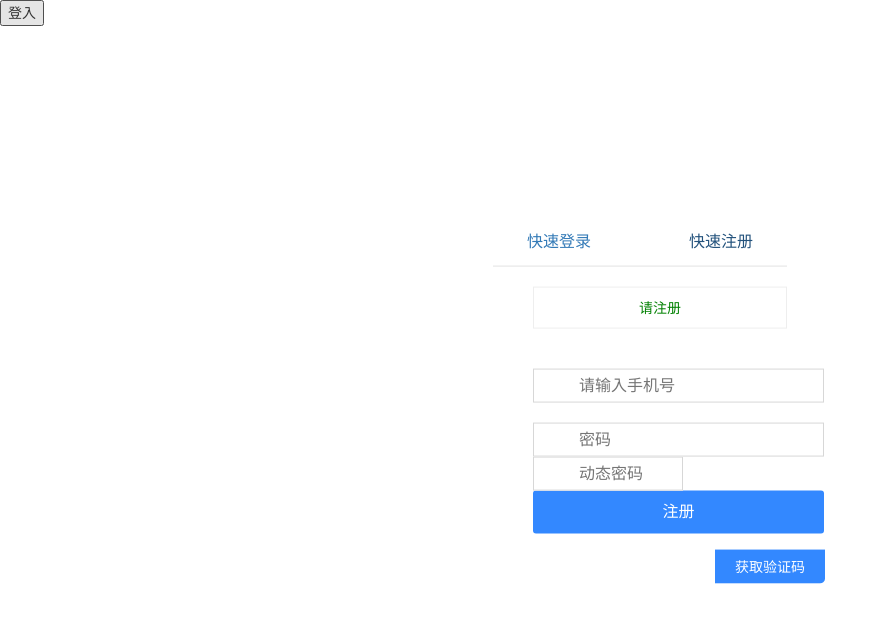
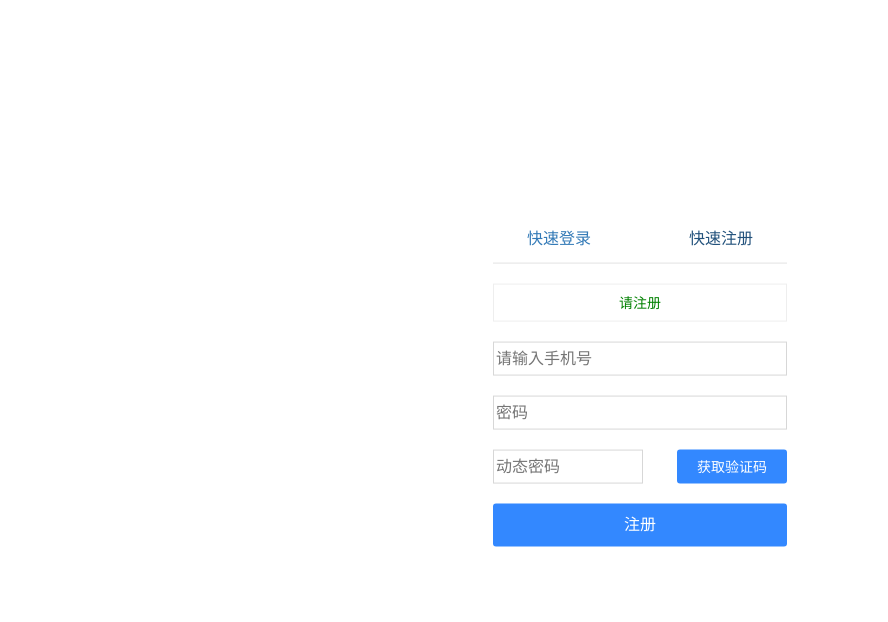
Before and after one commit to hamger/other, a plain HTML site: page login.html in a window 1280 px wide. Both pictures are taken after a click on the element "快速注册". Shown: the whole page, without its empty margins (0-888 px from the left). Drawn offline with nearby package versions, Linux system fonts and the light colour scheme.

Commit message:
Improve2

```diff
--- a/login.html
+++ b/login.html
@@ -38,7 +38,6 @@
         left: 50%;
         top: 50%;
         padding:0 38px 30px 38px;
-        overflow: hidden;
     }
 
     .login-header {
@@ -57,13 +56,10 @@
 
     .cue {
         width: 100%;
-        padding: 10px 0;
+        padding: 8px 0;
         text-align: center;
         border: 1px solid #eee;
-        margin: 20px 0;
-    }
-
-    .green {
+        margin-top: 20px;
         color: green;
     }
 
@@ -78,8 +74,7 @@
         background: #fff;
         color: #333;
         font-size: 16px;
-        padding: 5px 5px 5px 45px;
-        width: 291px;
+        width: 100%;
     }
 
     input {
@@ -91,50 +86,53 @@
         border: none;
         background-color: #38f;
         padding: 10px 0;
-        width: 291px;
+        width: 100%;
         cursor: pointer;
         text-align: center;
         font-size: 16px;
         color: white;
         border-radius: 3px;
-        margin-bottom: 20px;
+        margin-top: 20px;
     }
 
     .get-captcha {
         background-color: #38f;
         border: medium none;
-        bottom: 0;
         color: white;
         cursor: pointer;
         font-size: 14px;
         height: 34px;
         line-height: 34px;
-        position: absolute;
-        right: 0;
         text-align: center;
         width: 110px;
+        float: right;
+        margin-top: 20px;
+        border-radius: 3px;
+    }
+
+    .reg_form {
+        padding: 0;
     }
     </style>
 </head>
 
 <body>
-    <button id="loginBtn" onclick="loginFrame()">登入</button>
     <!-- mask -->
     <div class="login-overlay"></div>
     <div class="login-modal-main container">
         <!-- header -->
         <div class="login-header">
             <div class="switch row text-center" id="switch">
-            <div class="switch_btn_focus col-xs-6" id="switch_qlogin"><a  href="javascript:void(0);" tabindex="7">快速登录</a></div>
-            <div class="switch_btn col-xs-6" id="switch_login"><a href="javascript:void(0);" tabindex="8">快速注册</a></div>
+            <div class="switch_btn_focus col-xs-6" id="switch_qlogin" style="cursor: pointer;"><a  href="javascript:void(0);" tabindex="7">快速登录</a></div>
+            <div class="switch_btn col-xs-6" id="switch_login" style="cursor: pointer;"><a href="javascript:void(0);" tabindex="8">快速注册</a></div>
             </div>
         </div>
         <!--登录-->
         <div class="web_qr_login" id="web_qr_login" style="display: block;">
             <div class="web_login">
                 <form id="login-form" accept-charset="utf-8" method="post">
-                    <ul class="reg_form" id="reg-ul">
-                        <div id="login-tip" class="cue green">请登录</div>
+                    <ul class="reg_form">
+                        <div id="login-tip" class="cue">请登录</div>
                         <li>
                             <label for="login-tel" class="input-tips2 bgimg bgimg-public" width="24px" height="24px"></label>
                             <div class="inputOuter2">
@@ -159,8 +157,8 @@
         <div class="qlogin" id="qlogin" style="display: none;">
             <div class="web_login">
                 <form id="register-form" accept-charset="utf-8" method="post">
-                    <ul class="reg_form" id="reg-ul">
-                        <div id="register-tip" class="cue green">请注册</div>
+                    <ul class="reg_form" >
+                        <div id="register-tip" class="cue">请注册</div>
                         <li>
                             <label for="register-tel" class="input-tips2 bgimg2 bgimg-public"></label>
                             <div class="inputOuter2">
@@ -176,7 +174,7 @@
                         <li>
                             <div class="inputOuter2">
                                 <span>
-                                    <input type="text" id="captcha" name="captcha" maxlength="4" class="inputstyle2" style="width: 150px;" placeholder="动态密码">
+                                    <input type="text" id="captcha" name="captcha" maxlength="4" class="inputstyle2" style="width: 150px;margin-top: 20px" placeholder="动态密码">
                                 <div class="get-captcha" id="send-captcha">获取验证码</div>
                                 </span>
                             </div>
```
